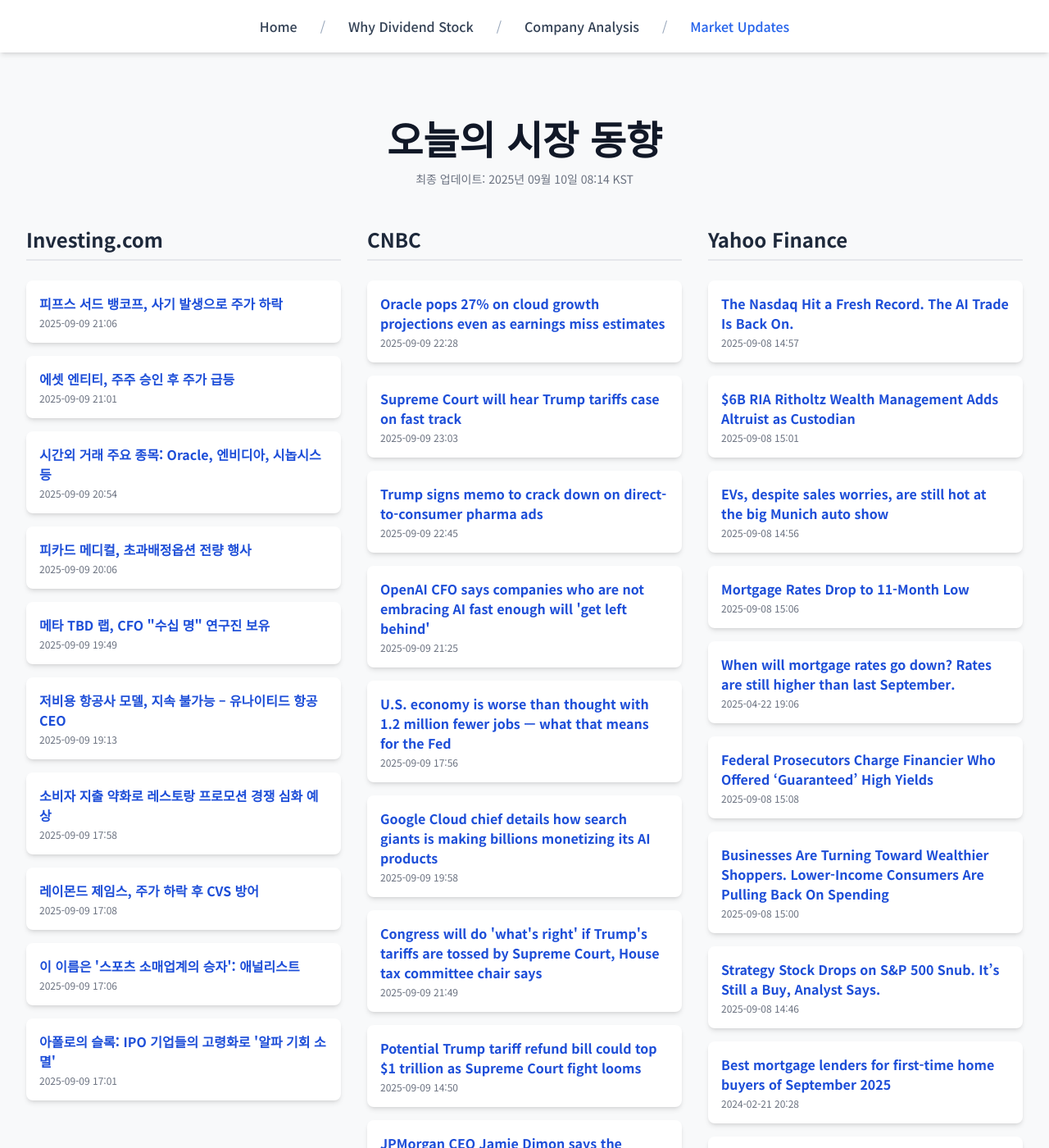
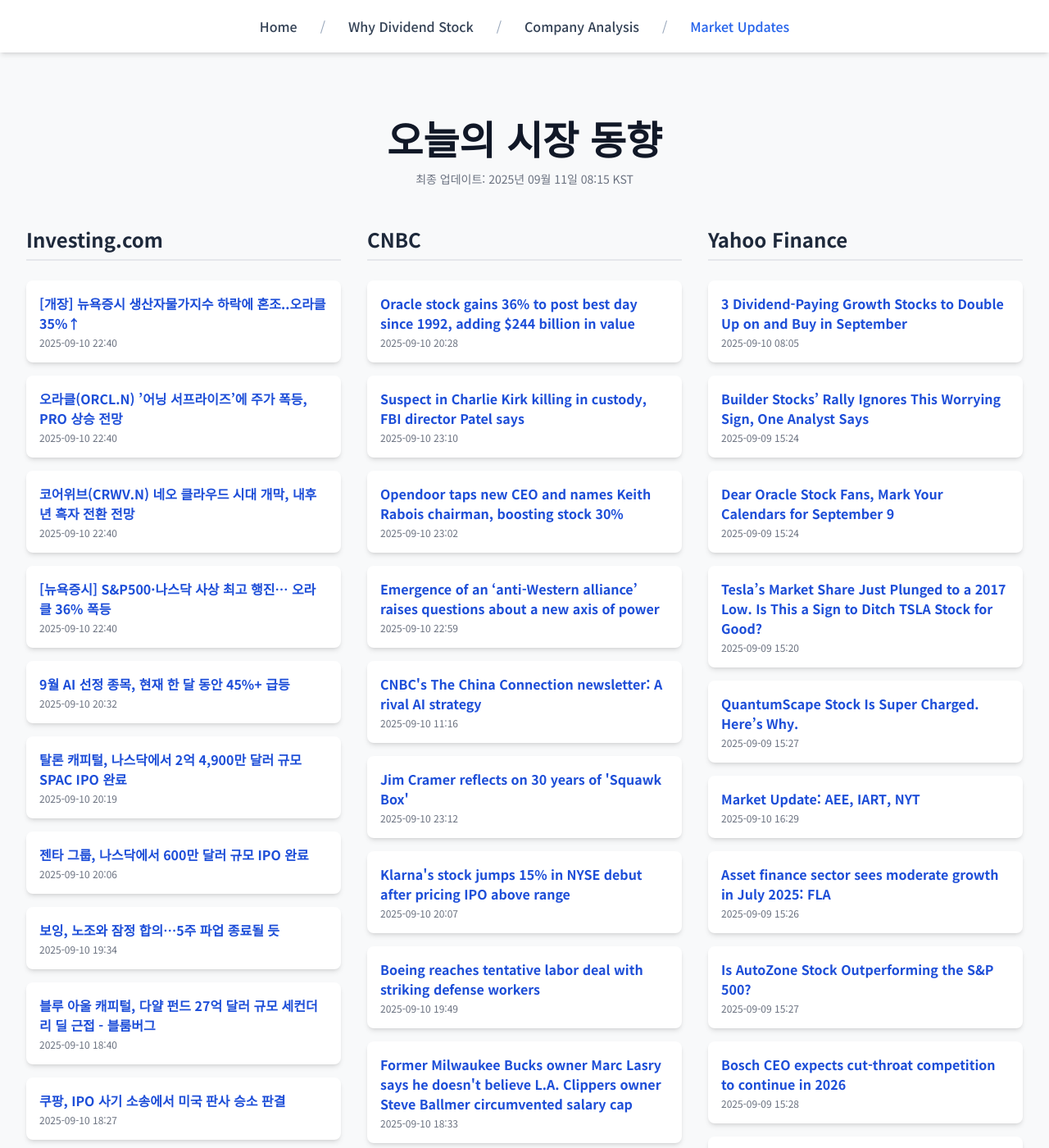
Before and after one commit to Kay-Hwang/my-company-analysis, a Jekyll site: the page built from market-updates.html, in a window 1280 px wide and 1400 px high. Shown: the whole window at 82% size. Built offline with Jekyll 4.4.1, drawn with Linux system fonts in a browser that asks for light colours; nearby versions of some CDN libraries; a script that is not in the unit is left out; some of the changed text lies outside the part shown.

Commit message:
Update daily data

```diff
--- a/_data/latest_data.json
+++ b/_data/latest_data.json
@@ -1,190 +1,190 @@
 {
-  "lastUpdated": "2025년 09월 10일 08:14 KST",
+  "lastUpdated": "2025년 09월 11일 08:15 KST",
   "news": {
     "investing": [
       {
-        "title": "피프스 서드 뱅코프, 사기 발생으로 주가 하락",
-        "link": "https://kr.investing.com/news/stock-market-news/article-93CH-1626068",
-        "pubDate": "2025-09-09 21:06:35",
-        "summary": "피프스 서드 뱅코프, 사기 발생으로 주가 하락"
+        "title": "[개장] 뉴욕증시 생산자물가지수 하락에 혼조..오라클 35%↑",
+        "link": "https://kr.investing.com/news/stock-market-news/article-1628142",
+        "pubDate": "2025-09-10 22:40:51",
+        "summary": "[개장] 뉴욕증시 생산자물가지수 하락에 혼조..오라클 35%↑"
       },
       {
-        "title": "에셋 엔티티, 주주 승인 후 주가 급등",
-        "link": "https://kr.investing.com/news/stock-market-news/article-93CH-1626053",
-        "pubDate": "2025-09-09 21:01:20",
-        "summary": "에셋 엔티티, 주주 승인 후 주가 급등"
+        "title": "오라클(ORCL.N) ’어닝 서프라이즈’에 주가 폭등, PRO 상승 전망",
+        "link": "https://kr.investing.com/news/stock-market-news/article-1628141",
+        "pubDate": "2025-09-10 22:40:50",
+        "summary": "오라클(ORCL.N) ’어닝 서프라이즈’에 주가 폭등, PRO 상승 전망"
       },
       {
-        "title": "시간외 거래 주요 종목: Oracle, 엔비디아, 시놉시스 등",
-        "link": "https://kr.investing.com/news/stock-market-news/article-432SI-1626047",
-        "pubDate": "2025-09-09 20:54:22",
-        "summary": "시간외 거래 주요 종목: Oracle, 엔비디아, 시놉시스 등"
+        "title": "코어위브(CRWV.N) 네오 클라우드 시대 개막, 내후년 흑자 전환 전망",
+        "link": "https://kr.investing.com/news/stock-market-news/article-1628140",
+        "pubDate": "2025-09-10 22:40:49",
+        "summary": "코어위브(CRWV.N) 네오 클라우드 시대 개막, 내후년 흑자 전환 전망"
       },
       {
-        "title": "피카드 메디컬, 초과배정옵션 전량 행사",
-        "link": "https://kr.investing.com/news/stock-market-news/article-432SI-1625945",
-        "pubDate": "2025-09-09 20:06:22",
-        "summary": "피카드 메디컬, 초과배정옵션 전량 행사"
+        "title": "[뉴욕증시] S&P500·나스닥 사상 최고 행진… 오라클 36% 폭등",
+        "link": "https://kr.investing.com/news/stock-market-news/article-1628139",
+        "pubDate": "2025-09-10 22:40:39",
+        "summary": "[뉴욕증시] S&P500·나스닥 사상 최고 행진… 오라클 36% 폭등"
       },
       {
-        "title": "메타 TBD 랩, CFO \"수십 명\" 연구진 보유",
-        "link": "https://kr.investing.com/news/stock-market-news/article-1625919",
-        "pubDate": "2025-09-09 19:49:57",
-        "summary": "메타 TBD 랩, CFO \"수십 명\" 연구진 보유"
+        "title": "9월 AI 선정 종목, 현재 한 달 동안 45%+ 급등",
+        "link": "https://kr.investing.com/news/stock-market-news/article-1628005",
+        "pubDate": "2025-09-10 20:32:00",
+        "summary": "9월 AI 선정 종목, 현재 한 달 동안 45%+ 급등"
       },
       {
-        "title": "저비용 항공사 모델, 지속 불가능 – 유나이티드 항공 CEO",
-        "link": "https://kr.investing.com/news/stock-market-news/article-93CH-1625883",
-        "pubDate": "2025-09-09 19:13:00",
-        "summary": "저비용 항공사 모델, 지속 불가능 – 유나이티드 항공 CEO"
+        "title": "탈론 캐피털, 나스닥에서 2억 4,900만 달러 규모 SPAC IPO 완료",
+        "link": "https://kr.investing.com/news/stock-market-news/article-432SI-1627971",
+        "pubDate": "2025-09-10 20:19:08",
+        "summary": "탈론 캐피털, 나스닥에서 2억 4,900만 달러 규모 SPAC IPO 완료"
       },
       {
-        "title": "소비자 지출 약화로 레스토랑 프로모션 경쟁 심화 예상",
-        "link": "https://kr.investing.com/news/stock-market-news/article-1625846",
-        "pubDate": "2025-09-09 17:58:55",
-        "summary": "소비자 지출 약화로 레스토랑 프로모션 경쟁 심화 예상"
+        "title": "젠타 그룹, 나스닥에서 600만 달러 규모 IPO 완료",
+        "link": "https://kr.investing.com/news/stock-market-news/article-432SI-1627930",
+        "pubDate": "2025-09-10 20:06:18",
+        "summary": "젠타 그룹, 나스닥에서 600만 달러 규모 IPO 완료"
       },
       {
-        "title": "레이몬드 제임스, 주가 하락 후 CVS 방어",
-        "link": "https://kr.investing.com/news/stock-market-news/article-1625811",
-        "pubDate": "2025-09-09 17:08:20",
-        "summary": "레이몬드 제임스, 주가 하락 후 CVS 방어"
+        "title": "보잉, 노조와 잠정 합의…5주 파업 종료될 듯",
+        "link": "https://kr.investing.com/news/stock-market-news/article-93CH-1627896",
+        "pubDate": "2025-09-10 19:34:56",
+        "summary": "보잉, 노조와 잠정 합의…5주 파업 종료될 듯"
       },
       {
-        "title": "이 이름은 '스포츠 소매업계의 승자': 애널리스트",
-        "link": "https://kr.investing.com/news/stock-market-news/article-1625808",
-        "pubDate": "2025-09-09 17:06:53",
-        "summary": "이 이름은 '스포츠 소매업계의 승자': 애널리스트"
+        "title": "블루 아울 캐피털, 다얄 펀드 27억 달러 규모 세컨더리 딜 근접 - 블룸버그",
+        "link": "https://kr.investing.com/news/stock-market-news/article-93CH-1627860",
+        "pubDate": "2025-09-10 18:40:56",
+        "summary": "블루 아울 캐피털, 다얄 펀드 27억 달러 규모 세컨더리 딜 근접 - 블룸버그"
       },
       {
-        "title": "아폴로의 슬록: IPO 기업들의 고령화로 '알파 기회 소멸'",
-        "link": "https://kr.investing.com/news/stock-market-news/article-1625801",
-        "pubDate": "2025-09-09 17:01:54",
-        "summary": "아폴로의 슬록: IPO 기업들의 고령화로 '알파 기회 소멸'"
+        "title": "쿠팡, IPO 사기 소송에서 미국 판사 승소 판결",
+        "link": "https://kr.investing.com/news/stock-market-news/article-93CH-1627844",
+        "pubDate": "2025-09-10 18:27:25",
+        "summary": "쿠팡, IPO 사기 소송에서 미국 판사 승소 판결"
       }
     ],
     "cnbc": [
       {
-        "title": "Oracle pops 27% on cloud growth projections even as earnings miss estimates",
-        "link": "https://www.cnbc.com/2025/09/09/oracle-orcl-q1-earnings-report-2026.html",
-        "pubDate": "Tue, 09 Sep 2025 22:28:28 GMT",
-        "summary": "Oracle said total remaining performance obligations jumped 359% from a year earlier, indicating big growth prospects."
+        "title": "Oracle stock gains 36% to post best day since 1992, adding $244 billion in value",
+        "link": "https://www.cnbc.com/2025/09/10/oracle-stock-cloud-backlog-ai.html",
+        "pubDate": "Wed, 10 Sep 2025 20:28:43 GMT",
+        "summary": "The cloud giant is on pace for its best day since 1992, and is now quickly approaching the $1 trillion market cap benchmark"
       },
       {
-        "title": "Supreme Court will hear Trump tariffs case on fast track",
-        "link": "https://www.cnbc.com/2025/09/09/trump-tariffs-trade-supreme-court-.html",
-        "pubDate": "Tue, 09 Sep 2025 23:03:50 GMT",
-        "summary": "A federal appeals court recently ruled that many of President Donald Trump's wide-ranging tariffs in imports from most countries are illegal."
+        "title": "Suspect in Charlie Kirk killing in custody, FBI director Patel says",
+        "link": "https://www.cnbc.com/2025/09/10/charlie-kirk-uvu-shooting-utah.html",
+        "pubDate": "Wed, 10 Sep 2025 23:10:56 GMT",
+        "summary": "\"We must all pray for Charlie Kirk, who has been shot,\" President Donald Trump wrote in a social media post."
       },
       {
-        "title": "Trump signs memo to crack down on direct-to-consumer pharma ads",
-        "link": "https://www.cnbc.com/2025/09/09/trump-signs-memo-to-crack-down-on-direct-to-consumer-pharma-ads.html",
-        "pubDate": "Tue, 09 Sep 2025 22:45:32 GMT",
-        "summary": "The Trump administration plans to ensure transparency and accuracy in drug ads, including by increasing the amount of information related to any product risks."
+        "title": "Opendoor taps new CEO and names Keith Rabois chairman, boosting stock 30%",
+        "link": "https://www.cnbc.com/2025/09/10/opendoor-stock-jumps-20percent-after-company-taps-ex-shopify-coo-as-new-ceo-.html",
+        "pubDate": "Wed, 10 Sep 2025 23:02:53 GMT",
+        "summary": "Opendoor continued its torrid run after the company announced that it's named a new CEO and added co-founded Keith Rabois to the board."
       },
       {
-        "title": "OpenAI CFO says companies who are not embracing AI fast enough will 'get left behind'",
-        "link": "https://www.cnbc.com/2025/09/09/openai-ai-companies-cfo-friar.html",
-        "pubDate": "Tue, 09 Sep 2025 21:25:00 GMT",
-        "summary": "People need to adopt artificial intelligence if they want their businesses to keep an edge, said OpenAI's finance chief"
+        "title": "Emergence of an ‘anti-Western alliance’ raises questions about a new axis of power",
+        "link": "https://www.cnbc.com/2025/09/11/china-led-anti-western-alliance-is-worrisome-security-expert-warns.html",
+        "pubDate": "Wed, 10 Sep 2025 22:59:49 GMT",
+        "summary": "Analysts see the apparent strengthening of ties between China, Russia and North Korea as “worrisome” and part of a long-term strategy from Beijing."
       },
       {
-        "title": "U.S. economy is worse than thought with 1.2 million fewer jobs — what that means for the Fed",
-        "link": "https://www.cnbc.com/2025/09/09/us-economy-is-worse-than-thought-with-1point2-million-fewer-jobs-what-that-means-for-the-fed.html",
-        "pubDate": "Tue, 09 Sep 2025 17:56:25 GMT",
-        "summary": "Pressure is on for the Fed to start lowering  rates, with markets expecting a cut at each of the three remaining meetings this year."
+        "title": "CNBC's The China Connection newsletter: A rival AI strategy",
+        "link": "https://www.cnbc.com/2025/09/10/cnbcs-the-china-connection-newsletter-a-rival-ai-strategy.html",
+        "pubDate": "Wed, 10 Sep 2025 11:16:41 GMT",
+        "summary": "China is opening the firehose on artificial intelligence as the tech rivalry with the U.S. intensifies."
       },
       {
-        "title": "Google Cloud chief details how search giants is making billions monetizing its AI products",
-        "link": "https://www.cnbc.com/2025/09/09/google-cloud-chief-details-how-tech-company-is-monetizing-ai.html",
-        "pubDate": "Tue, 09 Sep 2025 19:58:32 GMT",
-        "summary": "\"We've made billions using AI already,\" Google Cloud chief Thomas Kurian said on Tuesday."
+        "title": "Jim Cramer reflects on 30 years of 'Squawk Box'",
+        "link": "https://www.cnbc.com/2025/09/10/jim-cramer-reflects-on-30-years-of-squawk-box.html",
+        "pubDate": "Wed, 10 Sep 2025 23:12:46 GMT",
+        "summary": "As CNBC's \"Squawk Box\" celebrates its 30th anniversary, Jim Cramer reminisced about the mood on Wall Street back then."
       },
       {
-        "title": "Congress will do 'what's right' if Trump's tariffs are tossed by Supreme Court, House tax committee chair says",
-        "link": "https://www.cnbc.com/2025/09/09/trump-tariffs-supreme-court-congress-smith.html",
-        "pubDate": "Tue, 09 Sep 2025 21:49:28 GMT",
-        "summary": "The future of President Donald Trump's tariffs is uncertain after the Supreme Court agreed to consider their legality on an expedited basis Tuesday."
+        "title": "Klarna's stock jumps 15% in NYSE debut after pricing IPO above range",
+        "link": "https://www.cnbc.com/2025/09/10/klarna-klar-stock-soars-after-us-ipo.html",
+        "pubDate": "Wed, 10 Sep 2025 20:07:07 GMT",
+        "summary": "Klarna priced its IPO at $40 on Tuesday in an offering that valued the company at about $15 billion."
       },
       {
-        "title": "Potential Trump tariff refund bill could top $1 trillion as Supreme Court fight looms",
-        "link": "https://www.cnbc.com/2025/09/08/trump-tariff-refund-trade-treasury-bessent-supreme-court.html",
-        "pubDate": "Tue, 09 Sep 2025 14:50:17 GMT",
-        "summary": "The Supreme Court has not indicated when it might rule on a request by the Trump administration to decide quickly on whether many new tariffs are legal."
+        "title": "Boeing reaches tentative labor deal with striking defense workers",
+        "link": "https://www.cnbc.com/2025/09/10/iam-union-boeing-agreement-strike.html",
+        "pubDate": "Wed, 10 Sep 2025 19:49:08 GMT",
+        "summary": "The IAM Union said Wednesday that it reached a tentative five-year agreement with Boeing for better wages."
       },
       {
-        "title": "JPMorgan CEO Jamie Dimon says the economy 'is weakening'",
-        "link": "https://www.cnbc.com/2025/09/09/jpmorgan-jamie-dimon-economy.html",
-        "pubDate": "Tue, 09 Sep 2025 18:56:03 GMT",
-        "summary": "Labor Department data showing the U.S. added fewer jobs than thought confirm the world's biggest economy is slowing down says JPMorgan Chase CEO Jamie Dimon."
+        "title": "Former Milwaukee Bucks owner Marc Lasry says he doesn't believe L.A. Clippers owner Steve Ballmer circumvented salary cap",
+        "link": "https://www.cnbc.com/2025/09/10/marc-lasry-discusses-steve-ballmer-kawhi-leonard-payment.html",
+        "pubDate": "Wed, 10 Sep 2025 18:33:55 GMT",
+        "summary": "Former Milwaukee Bucks owner Marc Lasry told CNBC he doesn't believe L.A. Clippers owner Steve Ballmer would knowingly break NBA rules around the salary cap."
       },
       {
-        "title": "AI tech talent is juicing these real estate markets",
-        "link": "https://www.cnbc.com/2025/09/09/ai-tech-talent-real-estate-markets.html",
-        "pubDate": "Tue, 09 Sep 2025 12:00:01 GMT",
-        "summary": "The in-migration of tech talent has a sizable impact on residential real estate, according to CBRE. Apartment rents have increased in all of the top AI tech markets."
+        "title": "Amazon's Zoox jumps into U.S. robotaxi race with Las Vegas launch",
+        "link": "https://www.cnbc.com/2025/09/10/amazons-zoox-jumps-into-us-robotaxi-race-with-las-vegas-launch-.html",
+        "pubDate": "Wed, 10 Sep 2025 17:01:23 GMT",
+        "summary": "Amazon's Zoox robotaxi unit is offering free rides in Las Vegas from a few locations, with plans to expand in the city."
       }
     ],
     "yahoo": [
       {
-        "title": "The Nasdaq Hit a Fresh Record. The AI Trade Is Back On.",
-        "link": "https://www.barrons.com/livecoverage/stock-market-news-today-090825/card/the-nasdaq-hit-a-fresh-record-the-ai-trade-is-back-on--3ahSPkjpYbu6RCVtvCuF?siteid=yhoof2&yptr=yahoo",
-        "pubDate": "2025-09-08T14:57:44Z",
-        "summary": "The Nasdaq Hit a Fresh Record. The AI Trade Is Back On."
+        "title": "3 Dividend-Paying Growth Stocks to Double Up on and Buy in September",
+        "link": "https://finance.yahoo.com/news/3-dividend-paying-growth-stocks-080500334.html",
+        "pubDate": "2025-09-10T08:05:00Z",
+        "summary": "3 Dividend-Paying Growth Stocks to Double Up on and Buy in September"
       },
       {
-        "title": "$6B RIA Ritholtz Wealth Management Adds Altruist as Custodian",
-        "link": "https://finance.yahoo.com/news/6b-ria-ritholtz-wealth-management-150109878.html",
-        "pubDate": "2025-09-08T15:01:09Z",
-        "summary": "$6B RIA Ritholtz Wealth Management Adds Altruist as Custodian"
+        "title": "Builder Stocks’ Rally Ignores This Worrying Sign, One Analyst Says",
+        "link": "https://www.barrons.com/articles/builder-stocks-rally-falling-lumber-futures-housing-market-081f2077?siteid=yhoof2&yptr=yahoo",
+        "pubDate": "2025-09-09T15:24:00Z",
+        "summary": "Builder Stocks’ Rally Ignores This Worrying Sign, One Analyst Says"
       },
       {
-        "title": "EVs, despite sales worries, are still hot at the big Munich auto show",
-        "link": "https://finance.yahoo.com/news/evs-despite-sales-worries-are-still-hot-at-the-big-munich-auto-show-145612656.html",
-        "pubDate": "2025-09-08T14:56:12Z",
-        "summary": "EVs, despite sales worries, are still hot at the big Munich auto show"
+        "title": "Dear Oracle Stock Fans, Mark Your Calendars for September 9",
+        "link": "https://finance.yahoo.com/news/dear-oracle-stock-fans-mark-152434772.html",
+        "pubDate": "2025-09-09T15:24:34Z",
+        "summary": "Dear Oracle Stock Fans, Mark Your Calendars for September 9"
       },
       {
-        "title": "Mortgage Rates Drop to 11-Month Low",
-        "link": "https://www.wsj.com/livecoverage/stock-market-today-dow-sp-500-nasdaq-09-08-2025/card/mortgage-rates-drop-to-11-month-low-lqGHRDRRFLgwfxv7ijjg?siteid=yhoof2&yptr=yahoo",
-        "pubDate": "2025-09-08T15:06:26Z",
-        "summary": "Mortgage Rates Drop to 11-Month Low"
+        "title": "Tesla’s Market Share Just Plunged to a 2017 Low. Is This a Sign to Ditch TSLA Stock for Good?",
+        "link": "https://finance.yahoo.com/news/tesla-market-share-just-plunged-152028177.html",
+        "pubDate": "2025-09-09T15:20:28Z",
+        "summary": "Tesla’s Market Share Just Plunged to a 2017 Low. Is This a Sign to Ditch TSLA Stock for Good?"
       },
       {
-        "title": "When will mortgage rates go down? Rates are still higher than last September.",
-        "link": "https://finance.yahoo.com/personal-finance/mortgages/article/when-will-mortgage-rates-go-down-rates-are-still-higher-than-last-september-monday-9-8-2025-190610722.html",
-        "pubDate": "2025-04-22T19:06:10Z",
-        "summary": "When will mortgage rates go down? Rates are still higher than last September."
+        "title": "QuantumScape Stock Is Super Charged. Here’s Why.",
+        "link": "https://www.barrons.com/articles/quantumscape-stock-volkswagen-ev-batteries-c83ad974?siteid=yhoof2&yptr=yahoo",
+        "pubDate": "2025-09-09T15:27:00Z",
+        "summary": "QuantumScape Stock Is Super Charged. Here’s Why."
       },
       {
-        "title": "Federal Prosecutors Charge Financier Who Offered ‘Guaranteed’ High Yields",
-        "link": "https://www.wsj.com/finance/investing/federal-prosecutors-charge-financier-who-offered-guaranteed-high-yields-fa9592c6?siteid=yhoof2&yptr=yahoo",
-        "pubDate": "2025-09-08T15:08:00Z",
-        "summary": "Federal Prosecutors Charge Financier Who Offered ‘Guaranteed’ High Yields"
+        "title": "Market Update: AEE, IART, NYT",
+        "link": "https://finance.yahoo.com/research/reports/ARGUS_44659_MarketUpdate_1757521761000?yptr=yahoo&ncid=yahooproperties_plusresear_nm5q6ze1cei",
+        "pubDate": "2025-09-10T16:29:21Z",
+        "summary": "Market Update: AEE, IART, NYT"
       },
       {
-        "title": "Businesses Are Turning Toward Wealthier Shoppers. Lower-Income Consumers Are Pulling Back On Spending",
-        "link": "https://finance.yahoo.com/news/businesses-turning-toward-wealthier-shoppers-150047268.html",
-        "pubDate": "2025-09-08T15:00:47Z",
-        "summary": "Businesses Are Turning Toward Wealthier Shoppers. Lower-Income Consumers Are Pulling Back On Spending"
+        "title": "Asset finance sector sees moderate growth in July 2025: FLA",
+        "link": "https://finance.yahoo.com/news/asset-finance-sector-sees-moderate-152624252.html",
+        "pubDate": "2025-09-09T15:26:24Z",
+        "summary": "Asset finance sector sees moderate growth in July 2025: FLA"
       },
       {
-        "title": "Strategy Stock Drops on S&P 500 Snub. It’s Still a Buy, Analyst Says.",
-        "link": "https://www.barrons.com/articles/strategy-stock-s-p-500-24deb34e?siteid=yhoof2&yptr=yahoo",
-        "pubDate": "2025-09-08T14:46:00Z",
-        "summary": "Strategy Stock Drops on S&P 500 Snub. It’s Still a Buy, Analyst Says."
+        "title": "Is AutoZone Stock Outperforming the S&P 500?",
+        "link": "https://finance.yahoo.com/news/autozone-stock-outperforming-p-500-152713669.html",
+        "pubDate": "2025-09-09T15:27:13Z",
+        "summary": "Is AutoZone Stock Outperforming the S&P 500?"
       },
       {
-        "title": "Best mortgage lenders for first-time home buyers of September 2025",
-        "link": "https://finance.yahoo.com/personal-finance/mortgages/article/best-mortgage-lenders-first-time-buyers-202829998.html",
-        "pubDate": "2024-02-21T20:28:29Z",
-        "summary": "Best mortgage lenders for first-time home buyers of September 2025"
+        "title": "Bosch CEO expects cut-throat competition to continue in 2026",
+        "link": "https://finance.yahoo.com/news/bosch-ceo-expects-cut-throat-152848257.html",
+        "pubDate": "2025-09-09T15:28:48Z",
+        "summary": "Bosch CEO expects cut-throat competition to continue in 2026"
       },
       {
-        "title": "Stocks Supported by Hopes of Fed Rate Cuts",
-        "link": "https://finance.yahoo.com/news/stocks-supported-hopes-fed-rate-151127612.html",
-        "pubDate": "2025-09-08T15:11:27Z",
-        "summary": "Stocks Supported by Hopes of Fed Rate Cuts"
+        "title": "After Touching a 14-Year High, How Much Higher Can Silver Go From Here?",
+        "link": "https://finance.yahoo.com/news/touching-14-high-much-higher-151515547.html",
+        "pubDate": "2025-09-09T15:15:15Z",
+        "summary": "After Touching a 14-Year High, How Much Higher Can Silver Go From Here?"
       }
     ]
   }
```
